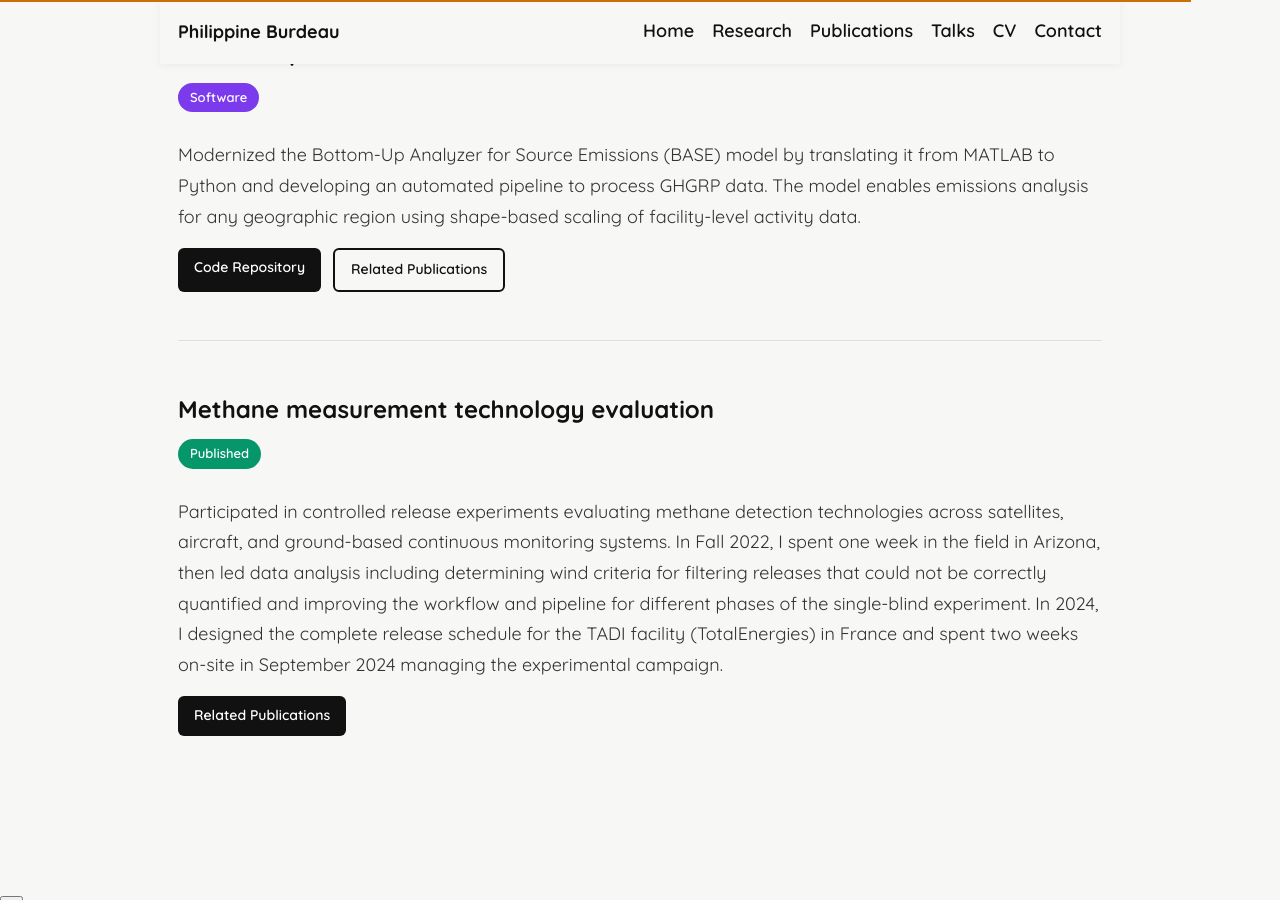
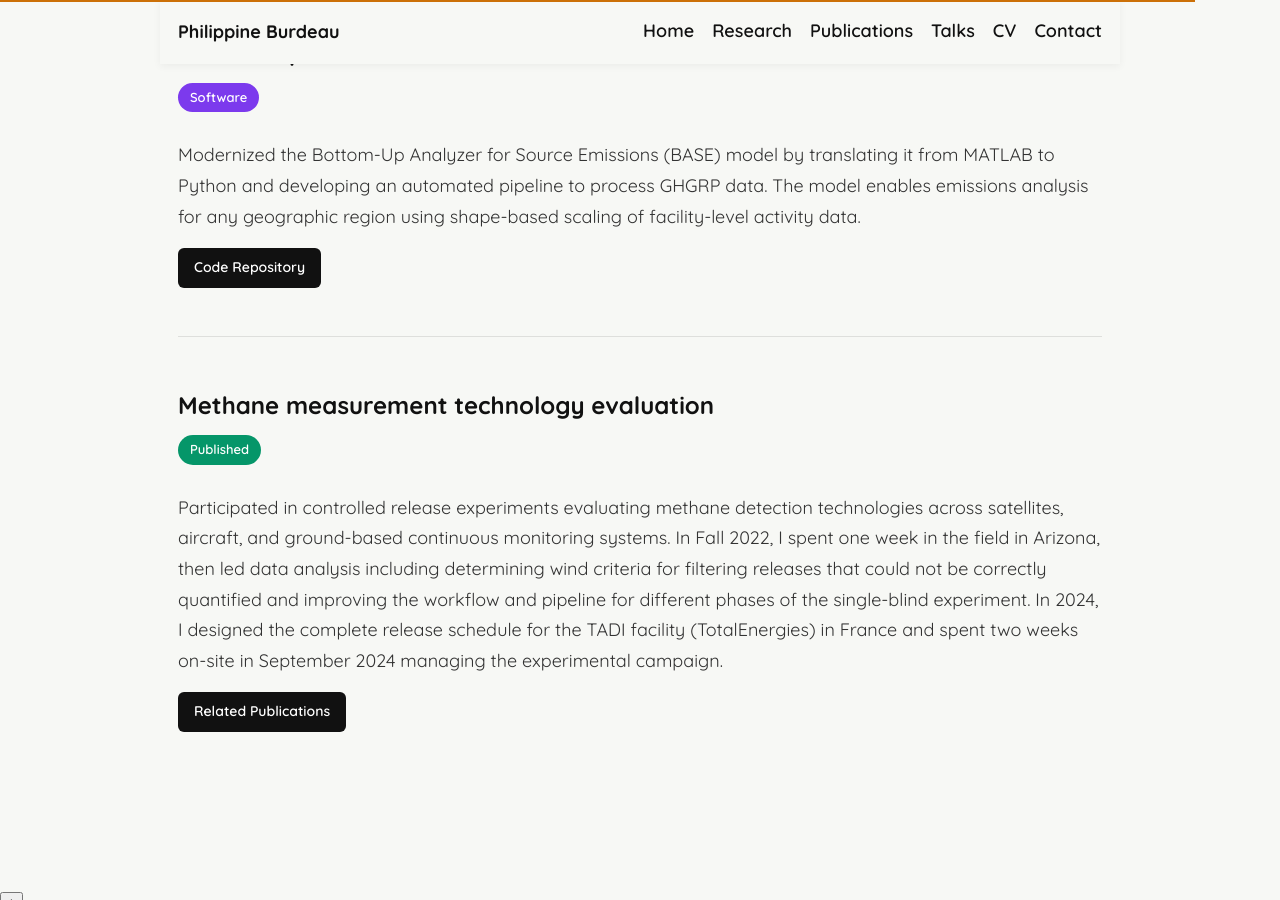
Before and after one commit to pburdeau/pburdeau.github.io, a Jekyll site: the page built from research.md, in a window 1280 px wide and 900 px high, scrolled down 1329 px. Built offline with Jekyll 4.4.1, drawn with Linux system fonts in a browser that asks for light colours.

Commit message:
Remove link to related publications
Removed a link to related publications from the research section.

```diff
--- a/research.md
+++ b/research.md
@@ -156,7 +156,6 @@ My research focuses on developing statistical methods and computational tools to
 
     <div class="research-links">
         <a href="https://github.com/JSRuthe/BU_methane_model" class="research-link" target="_blank" rel="noopener">Code Repository</a>
-        <a href="/publications/?filter=bu-model" class="research-link secondary">Related Publications</a>
     </div>
 </div>
 
```
